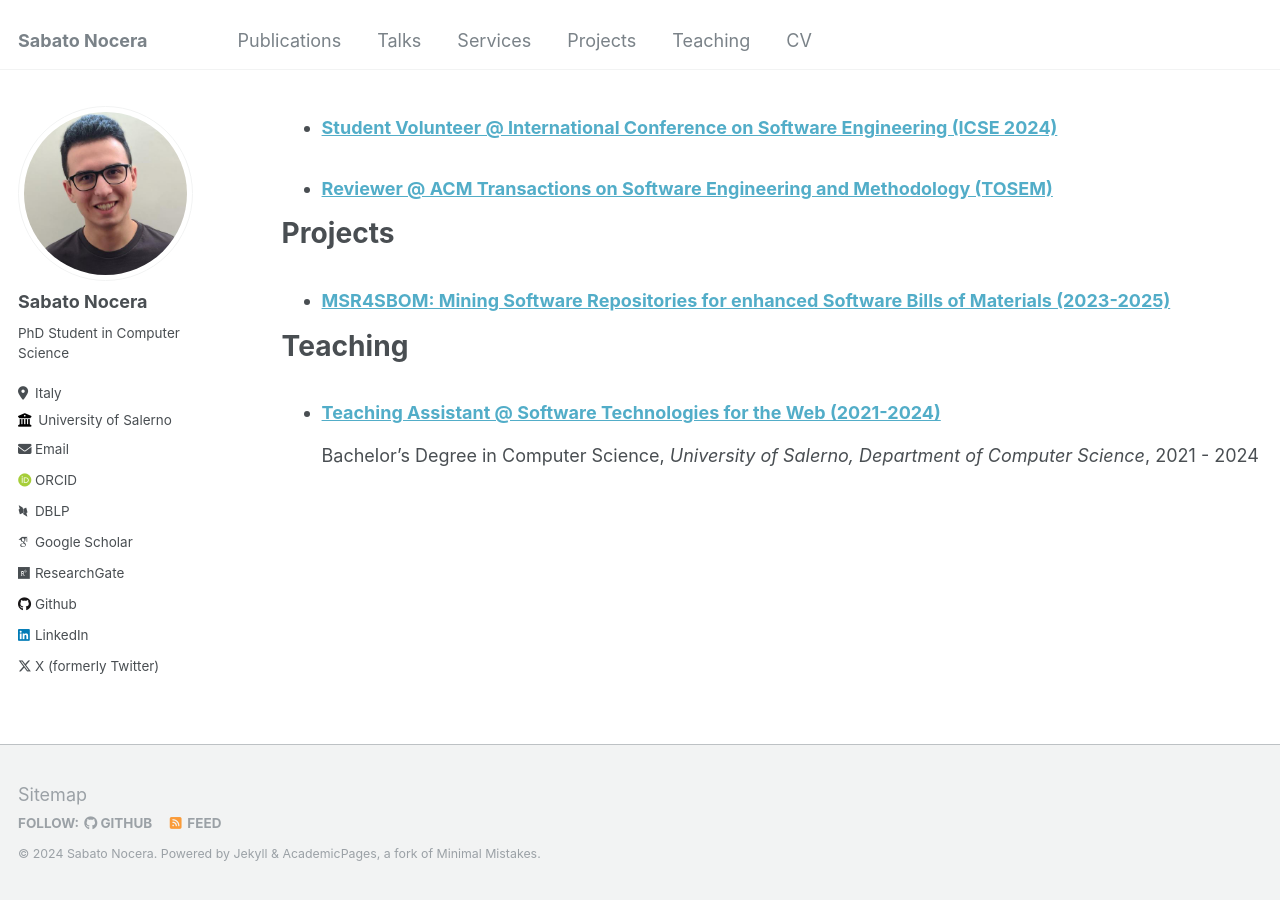
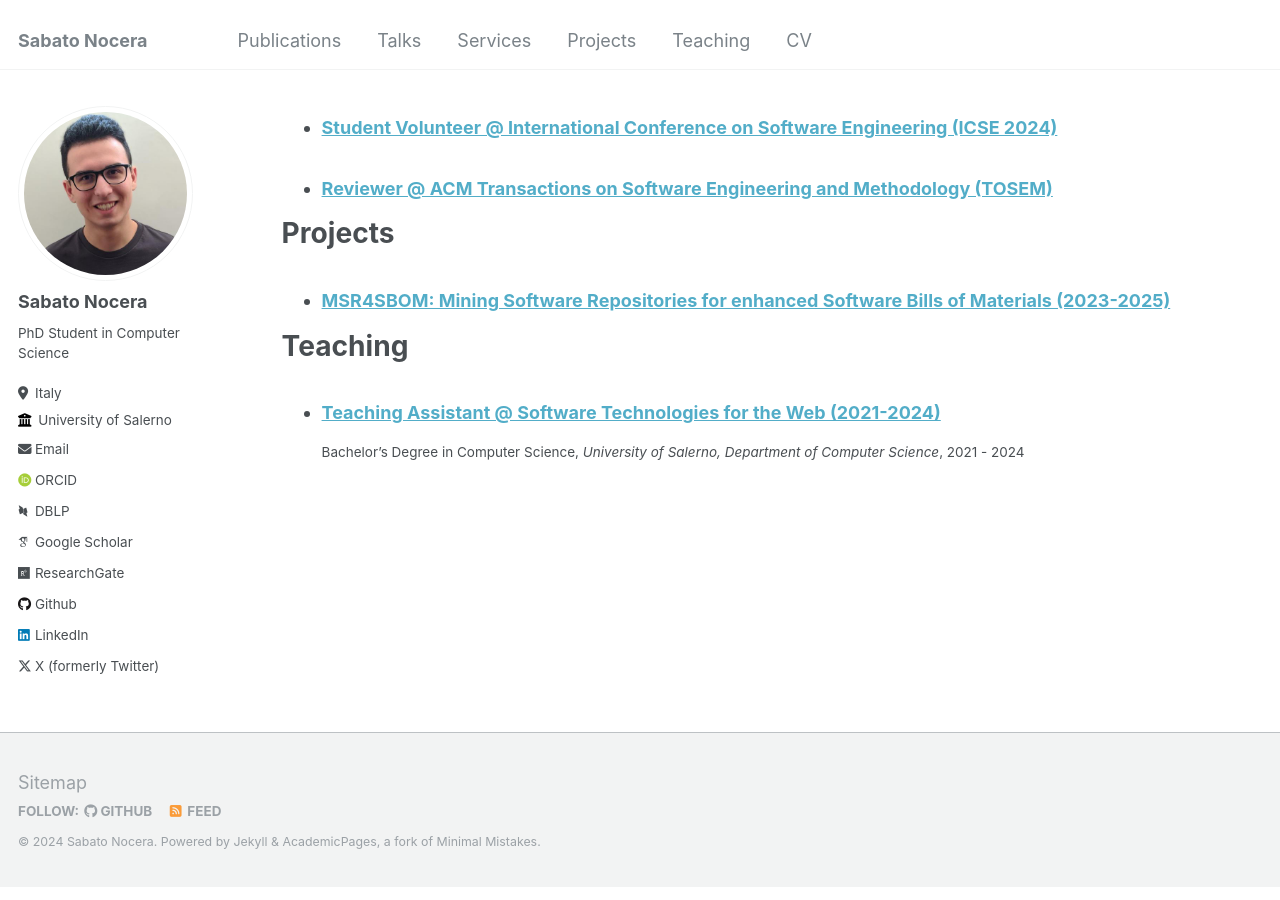
Before and after one commit to sabato-nocera/sabato-nocera.github.io, a Jekyll site: the page built from _pages/cv.md, in a window 1280 px wide and 900 px high, scrolled down 2416 px. Built offline with Jekyll 4.4.1, drawn with Linux system fonts in a browser that asks for light colours; some web fonts are replaced.

Commit message:
Update archive-single-cv.html

```diff
--- a/_includes/archive-single-cv.html
+++ b/_includes/archive-single-cv.html
@@ -38,7 +38,7 @@
     {% endif %}
     {% if post.venue%}<p class="archive__item-excerpt" itemprop="description">{{ post.citation }}</p> {% endif %}
     {% if post.collection == 'teaching' %}
-        <p> {{ post.type }}, <i>{{ post.venue }}</i>, {{ post.date | default: "1900-01-01" | date: "%Y" }} - {{ post.end_date | default: "1900-01-01" | date: "%Y" }}</p>
+        <p class="archive__item-excerpt"> {{ post.type }}, <i>{{ post.venue }}</i>, {{ post.date | default: "1900-01-01" | date: "%Y" }} - {{ post.end_date | default: "1900-01-01" | date: "%Y" }}</p>
     {% endif %}
     </li>
  </article>
```
